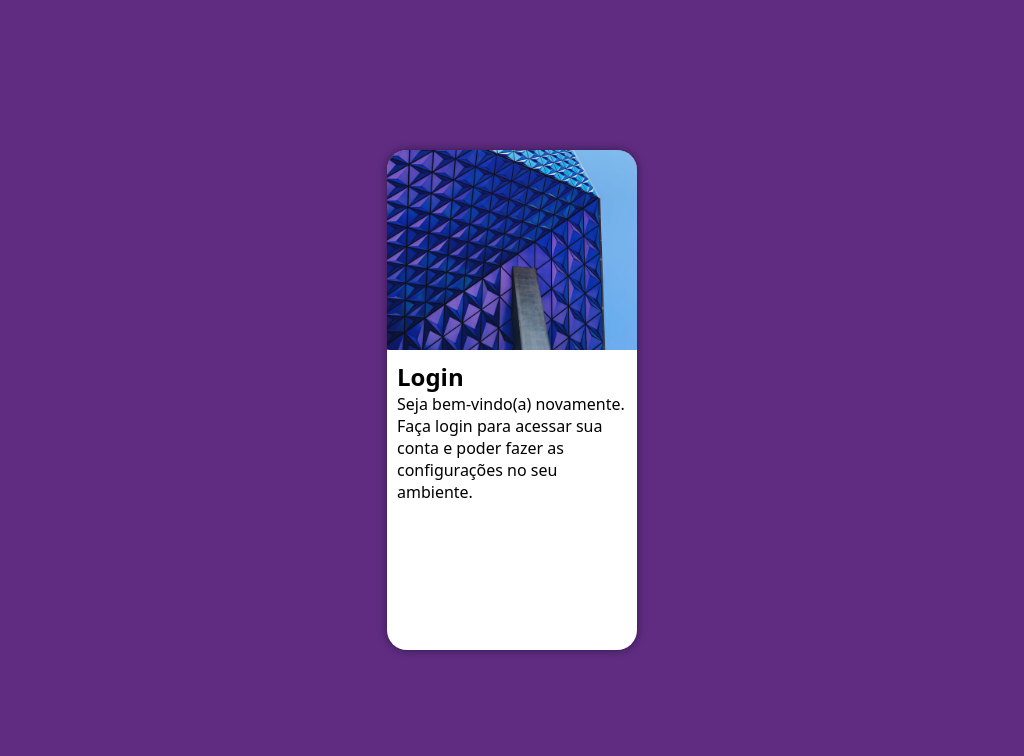
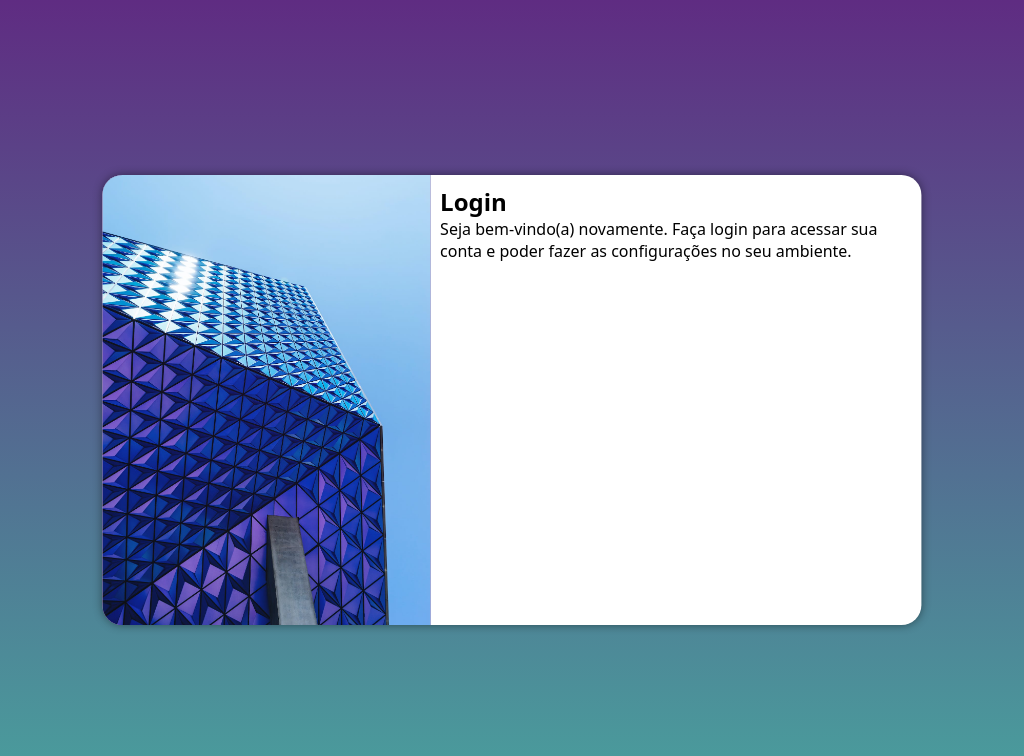
Before and after one commit to Paulo-Rauber/projeto-login, a plain HTML site: page index.html in a window 1024 px wide. Drawn offline with Linux system fonts and the light colour scheme.

Commit message:
Commit Cap26 Aula03

```diff
--- a/estilos/media-query.css
+++ b/estilos/media-query.css
@@ -1 +1,46 @@
-@charset "UTF-8"
+@charset "UTF-8";
+/*Todas as demais midias */
+/*Typical device Breakpoints - AULA 08
+=============================
+PEQUENAS TELAS: Até 600px;
+Celular:600px até 768 px;
+Tablet:768px até 992px;
+Desktop-PC: 992px até 1200px;
+GRANDES TELAS: ACIMA DE 1200PX*/
+
+@media screen and (min-width:768px) and (max-width:992px){
+    body{
+        background-image: linear-gradient(to top, #49a09d, #5f2c82);
+    }
+    section#login{
+        width: 80vw;
+    }
+    section#login > div#imagem{
+        float: left;
+        width: 30%;
+        height: 100%;
+    }
+    section#login  > div#formulario{
+        float: right;
+        width: 70%;
+    }
+}
+@media screen and (min-width:992px) and (max-width:1200px){
+    body{
+        background-image: linear-gradient(to top, #49a09d, #5f2c82);
+    }
+    section#login{
+        width: 80vw;
+    }
+    section#login > div#imagem{
+        float:left;
+        width: 40%;
+        height: 100%;
+    }
+    section#login > div#formulario{
+        float:right;
+        width: 60%;
+        height: 100%;
+    }
+
+}
--- a/estilos/style.css
+++ b/estilos/style.css
@@ -27,11 +27,14 @@ section#login{
     left: 50%;
     transform: translate(-50%, -50%);
     background-color: white;
-    width: 250px;
-    height: 500px;
+    width: 240px;
+    height: 450px;
     border-radius: 20px;
     overflow: hidden;
     box-shadow: 0px 0px 10px rgba(0, 0, 0, 0.450);
+
+    transition: width 1s, height 1s;
+    transition-timing-function: ease;
 }
 section#login > div#imagem{
     background: #5f2c82 url(../imagens/metal.jpg) no-repeat;
```
